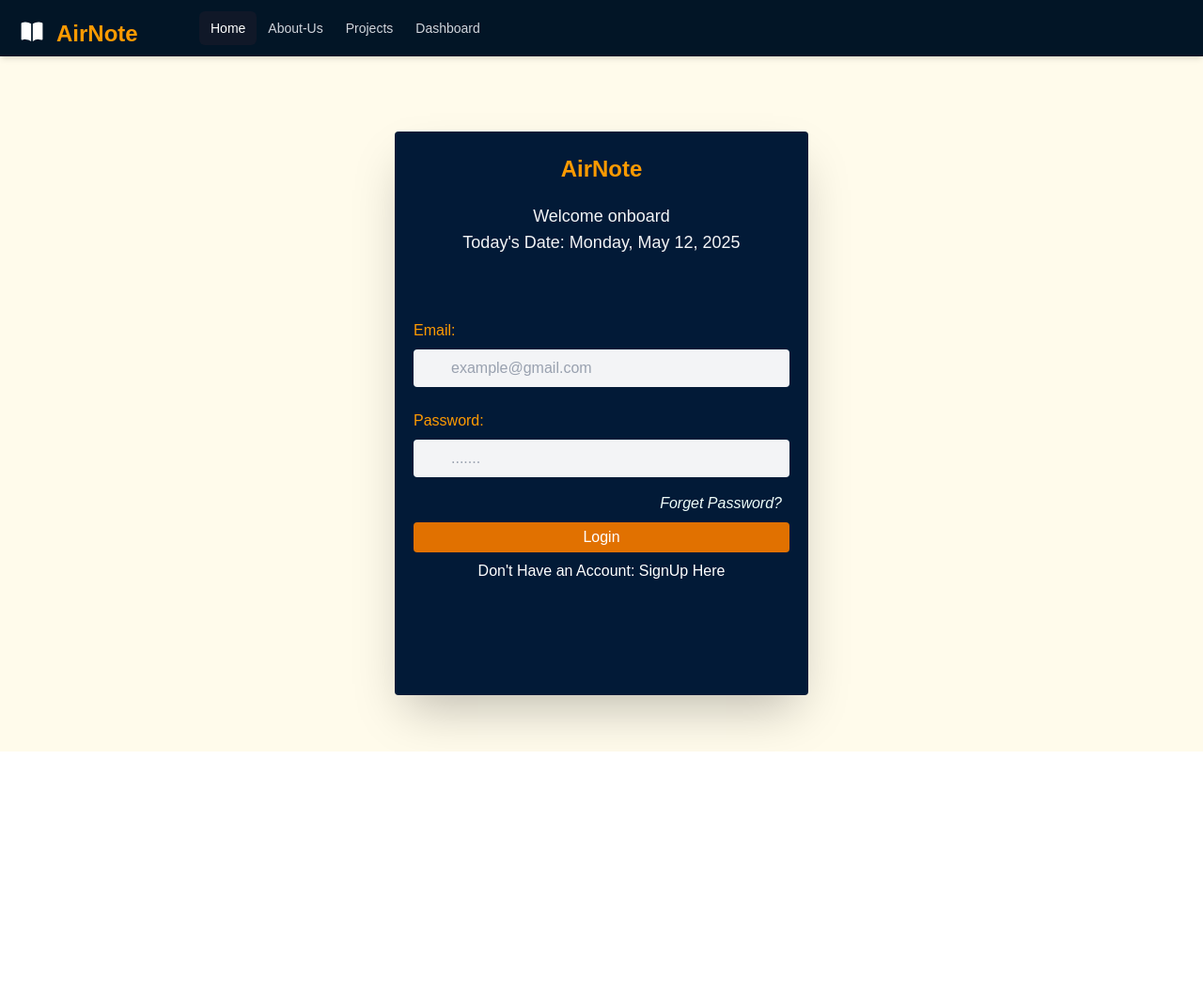
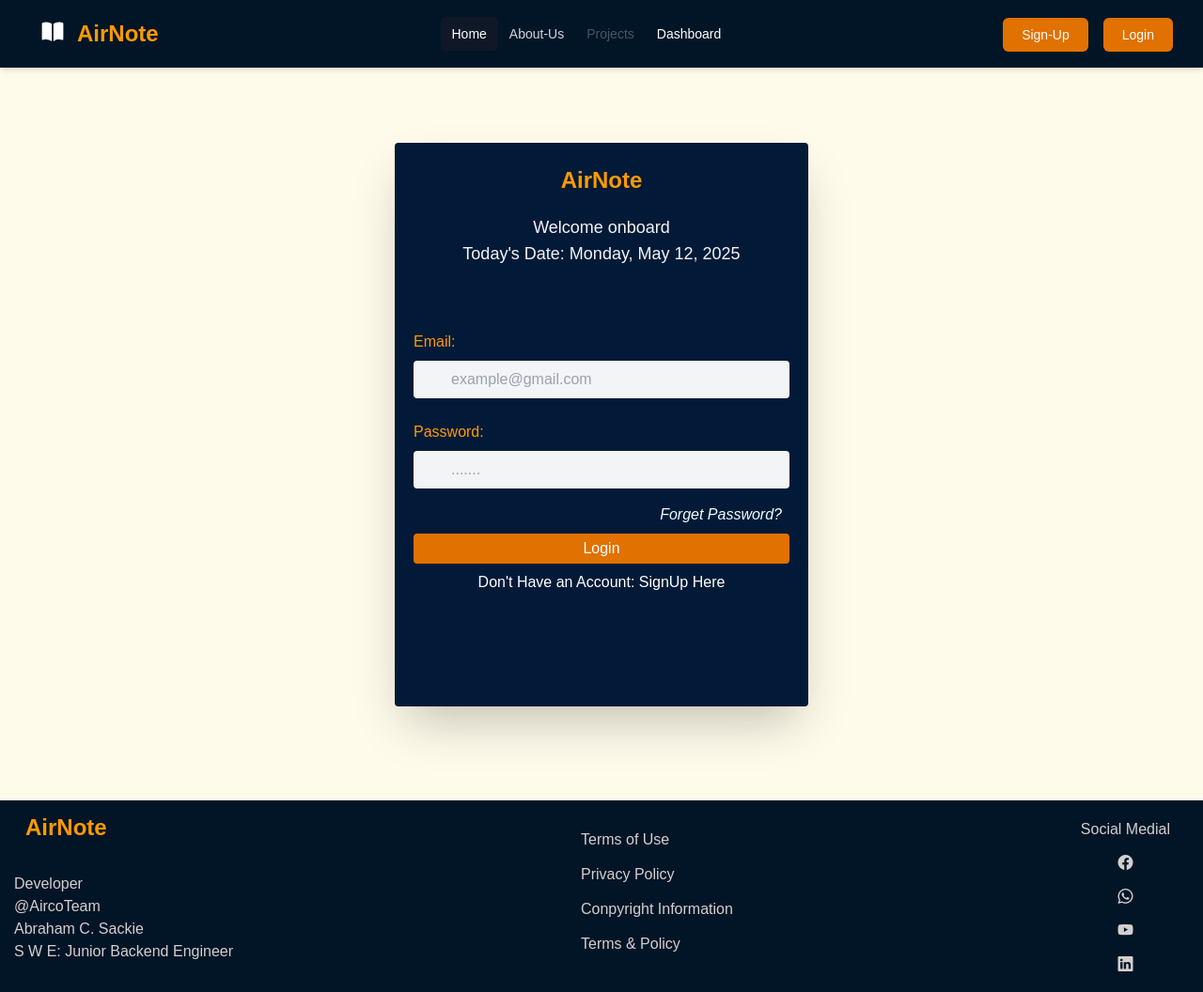
Before and after one commit to 67abraham/secure_note_frontend, a React (Vite) app: page /login_user in a window 1280 px wide. Shown: the whole page at 94% size. Before the commit the page ends 800 px from the top, so only its background shows below. Built offline with nearby package versions, Linux system fonts and the light colour scheme.

Commit message:
visitorFeedback

```diff
--- a/index.html
+++ b/index.html
@@ -4,6 +4,10 @@
     <meta charset="UTF-8" />
     <link rel="icon" type="image/svg+xml" href="/vite.svg" />
     <meta name="viewport" content="width=device-width, initial-scale=1.0" />
+    <link
+      rel="stylesheet"
+      href="https://cdn.jsdelivr.net/npm/bootstrap-icons@1.13.1/font/bootstrap-icons.min.css"
+    />
     <!-- <link
       rel="stylesheet"
       href="https://unpkg.com/react-quill@1.3.3/dist/quill.snow.css"
--- a/src/components/Foster.jsx
+++ b/src/components/Foster.jsx
@@ -3,17 +3,36 @@ import React from "react";
 export const Foster = () => {
   return (
     <div>
-      <footer>
-        <div className="footer">
-          Foster
+      <div className="footBase">
+        <div className="ml-[10px]">
+          <h1 className="rounded-md text-2xl  text-amber-500 font-extrabold px-3 py-2 ">
+            AirNote
+          </h1>
           <br />
-          sdfsdf
-          <br />
-          sdfdsafdsf
-          <br />
-          kssjsjs
+          <div className="footText">
+            <h2>Developer</h2>
+            <p>@AircoTeam</p>
+            <p>
+              Abraham C. Sackie <br /> S W E: Junior Backend Engineer
+            </p>
+          </div>
         </div>
-      </footer>
+        <div className="terms">
+          <ul>
+            <li>Terms of Use</li>
+            <li>Privacy Policy</li>
+            <li>Conpyright Information</li>
+            <li>Terms & Policy</li>
+          </ul>
+        </div>
+        <div className="socialIcon">
+          <h2>Social Medial</h2>
+          <i class="bi bi-facebook" id="ic"></i>
+          <i class="bi bi-whatsapp" id="ic"></i>
+          <i class="bi bi-youtube" id="ic"></i>
+          <i class="bi bi-linkedin" id="ic"></i>
+        </div>
+      </div>
     </div>
   );
 };
--- a/src/components/HomeLagout2.jsx
+++ b/src/components/HomeLagout2.jsx
@@ -1,10 +1,14 @@
-import React from "react";
+import React, { useState } from "react";
+import { useNavigate } from "react-router-dom";
+import { MobieIcon } from "./MobieIcon";
 
 export const HomeLagout = () => {
+  const [openIcon, setOpenIcon] = useState(false);
+  const nagivate = useNavigate();
   return (
     <div>
-      <div className=" bg-[#021526] p-3 shadow-md sticky">
-        <div className="absolute left-[20px] flex ">
+      <div className=" bg-[#021526] p-3 shadow-md sticky wideScreen">
+        <div className="ml-[30px] flex ">
           <svg
             xmlns="http://www.w3.org/2000/svg"
             viewBox="0 0 24 24"
@@ -13,11 +17,11 @@ export const HomeLagout = () => {
           >
             <path d="M11.25 4.533A9.707 9.707 0 0 0 6 3a9.735 9.735 0 0 0-3.25.555.75.75 0 0 0-.5.707v14.25a.75.75 0 0 0 1 .707A8.237 8.237 0 0 1 6 18.75c1.995 0 3.823.707 5.25 1.886V4.533ZM12.75 20.636A8.214 8.214 0 0 1 18 18.75c.966 0 1.89.166 2.75.47a.75.75 0 0 0 1-.708V4.262a.75.75 0 0 0-.5-.707A9.735 9.735 0 0 0 18 3a9.707 9.707 0 0 0-5.25 1.533v16.103Z" />
           </svg>
-          <h1 className="rounded-md text-2xl  text-amber-500 font-extrabold px-3 py-2 cursor-pointer">
+          <h1 className="rounded-md text-2xl  text-amber-500 font-extrabold px-3 py-2 ">
             AirNote
           </h1>
         </div>
-        <div className="flex center m-0 text-center relative left-50 mobile">
+        <div className="flex center m-0 text-center relative mobile">
           <a
             href="/"
             className="rounded-md bg-gray-900 px-3 py-2 text-sm font-medium text-white"
@@ -33,18 +37,69 @@ export const HomeLagout = () => {
           </a>
           <a
             href="#"
-            className="rounded-md px-3 py-2 text-sm font-medium text-gray-300 hover:bg-gray-700 hover:text-white"
+            className="rounded-md px-3 py-2 text-sm font-medium text-gray-600 "
           >
             Projects
           </a>
           <a
             href="/user_dashboard"
-            className="rounded-md px-3 py-2 text-sm font-medium text-gray-300 hover:bg-gray-700 hover:text-white"
+            className="rounded-md px-3 py-2 text-sm font-medium text-white "
           >
             Dashboard
           </a>
         </div>
+        <div className=" mr-[20px] space-x-4 mt-0.5 flex mobile">
+          <button
+            className="bg-amber-600 text-white p-2 px-5 rounded-md text-sm hover:bg-amber-500 cursor-pointer"
+            onClick={() => nagivate("/register_user")}
+          >
+            Sign-Up
+          </button>
+          <button
+            className="bg-amber-600 text-white p-2 px-5 rounded-md  text-sm hover:bg-amber-500 cursor-pointer"
+            onClick={() => nagivate("/login_user")}
+          >
+            Login
+          </button>
+        </div>
+
+        <div className="icoDev">
+          {openIcon ? (
+            <svg
+              xmlns="http://www.w3.org/2000/svg"
+              fill="none"
+              viewBox="0 0 24 24"
+              stroke-width="1.5"
+              stroke="currentColor"
+              class="size-8 icon"
+              onClick={() => setOpenIcon(false)}
+            >
+              <path
+                stroke-linecap="round"
+                stroke-linejoin="round"
+                d="M6 18 18 6M6 6l12 12"
+              />
+            </svg>
+          ) : (
+            <svg
+              xmlns="http://www.w3.org/2000/svg"
+              fill="none"
+              viewBox="0 0 24 24"
+              stroke-width="1.5"
+              stroke="currentColor"
+              class="size-8 icon"
+              onClick={() => setOpenIcon(true)}
+            >
+              <path
+                stroke-linecap="round"
+                stroke-linejoin="round"
+                d="M3.75 6.75h16.5M3.75 12h16.5m-16.5 5.25h16.5"
+              />
+            </svg>
+          )}
+        </div>
       </div>
+      <MobieIcon open={openIcon} />
     </div>
   );
 };
--- a/src/index.css
+++ b/src/index.css
@@ -1,4 +1,5 @@
 @import "tailwindcss";
+@import url("https://cdn.jsdelivr.net/npm/bootstrap-icons@1.13.1/font/bootstrap-icons.min.css");
 
 @theme {
   --font-sans: InterVariable, sans-serif;
@@ -308,13 +309,6 @@
   padding-top: 50px;
 }
 
-.footer {
-  background: #021526;
-  color: #fff;
-  width: 100%;
-  position: relative;
-  margin-top: 60px;
-}
 .wideScreen {
   width: 100%;
   margin: auto;
@@ -412,6 +406,42 @@
   cursor: pointer;
   background: #054e8ead;
 }
+
+.footBase {
+  width: 100%;
+  display: flex;
+  justify-content: space-between;
+  margin: 30px 0 0px auto;
+  background: #021526;
+  color: #d4cfcf;
+  padding: 5px;
+}
+
+.socialIcon {
+  display: inline-block;
+  margin-top: 14px;
+  margin-right: 30px;
+}
+
+.socialIcon > i {
+  display: block;
+  text-align: center;
+  size: 10;
+  margin: 12px;
+  cursor: pointer;
+}
+
+.terms {
+  margin-top: 12px;
+}
+
+.terms > ul > li {
+  margin: 13px;
+}
+.signBox {
+  margin-bottom: 70px;
+}
+
 @media screen and (max-width: 800px) {
   .mobile {
     display: none;
@@ -545,4 +575,9 @@
     outline: 1px solid #035781;
     margin: 8px;
   }
+
+  .signBox {
+    width: 85%;
+    margin-bottom: 50px;
+  }
 }
--- a/src/pages/Login.jsx
+++ b/src/pages/Login.jsx
@@ -3,6 +3,7 @@ import { HomeLagout } from "../components/HomeLagout2";
 import { toast, Toaster } from "react-hot-toast";
 import { useNavigate } from "react-router-dom";
 import { creatUser } from "../utils/axio";
+import { Foster } from "../components/Foster";
 
 export const Login = () => {
   const [username, setName] = useState("");
@@ -68,11 +69,11 @@ export const Login = () => {
   }
 
   return (
-    <div className="w-screen h-screen relative overflow-hidden bg-amber-50">
+    <div className="w-screen relative mainHome bg-amber-50">
       <Toaster />
       <HomeLagout />
       <div className="flex items-center justify-center">
-        <div className="mt-20 w-110 rounded overflow-hidden bg-[#021a37] shadow-2xl">
+        <div className="mt-20 w-110 rounded overflow-hidden bg-[#021a37] shadow-2xl signBox">
           <div className="flex items-center justify-center mt-4">
             <h1 className="rounded-md text-2xl  text-amber-500 font-extrabold px-3 py-2 cursor-pointer ">
               AirNote
@@ -160,6 +161,7 @@ export const Login = () => {
           </form>
         </div>
       </div>
+      <Foster />
     </div>
   );
 };
--- a/src/pages/Signin.jsx
+++ b/src/pages/Signin.jsx
@@ -4,6 +4,7 @@ import { useNavigate } from "react-router-dom";
 import DateCom from "../components/DateCom";
 import { loginData } from "../utils/axio";
 import toast, { Toaster } from "react-hot-toast";
+import { Foster } from "../components/Foster";
 
 export const Signin = () => {
   const [email, setEmail] = useState("");
@@ -56,11 +57,11 @@ export const Signin = () => {
   }
 
   return (
-    <div className="w-screen h-screen relative overflow-hidden bg-amber-50">
+    <div className="w-screen relative bg-amber-50">
       <Toaster />
       <HomeLagout />
       <div className="flex items-center justify-center">
-        <div className="mt-20 w-110 h-150 rounded overflow-hidden bg-[#021a37] shadow-2xl">
+        <div className="mt-20 w-110 h-150 rounded overflow-hidden bg-[#021a37] shadow-2xl signBox">
           <div className="flex items-center justify-center mt-4">
             <h1 className="rounded-md text-2xl  text-amber-500 font-extrabold px-3 py-2 cursor-pointer ">
               AirNote
@@ -133,6 +134,7 @@ export const Signin = () => {
           </form>
         </div>
       </div>
+      <Foster />
     </div>
   );
 };
--- a/src/pages/UserWork.jsx
+++ b/src/pages/UserWork.jsx
@@ -83,7 +83,6 @@ export const UserWork = () => {
 
               <Link to={"/user_dashboard/ai_prompt"}>
                 <h2 className="mt-10 p-2 hover:bg-gray-500 rounded text-xl w-full inline-block">
-                  <a href="#" className="flex ">
                   <svg
                     xmlns="http://www.w3.org/2000/svg"
                     fill="none"
@@ -99,7 +98,6 @@ export const UserWork = () => {
                     />
                   </svg>
                   Ai Assistant
-                  </a>{" "}
                 </h2>
               </Link>
             </div>
--- a/src/utils/axio.js
+++ b/src/utils/axio.js
@@ -94,3 +94,18 @@ export async function PostContent(contents) {
     toast.error("Fail to Create Plane");
   }
 }
+
+export async function VisitortorMessage(Data) {
+  try {
+    const sendFeedback = await axios.post(
+      "http://localhost:8080/user/feedback",
+      Data
+    );
+
+    if (sendFeedback.data) {
+      toast.success(`Thank ${Data.visitorName} for reaching us`);
+    }
+  } catch (error) {
+    console.error(error);
+  }
+}
```
Also changed, not shown: src/pages/Home.jsx (+29 -3 lines). Lines whose indentation alone changed are shown as unchanged.
